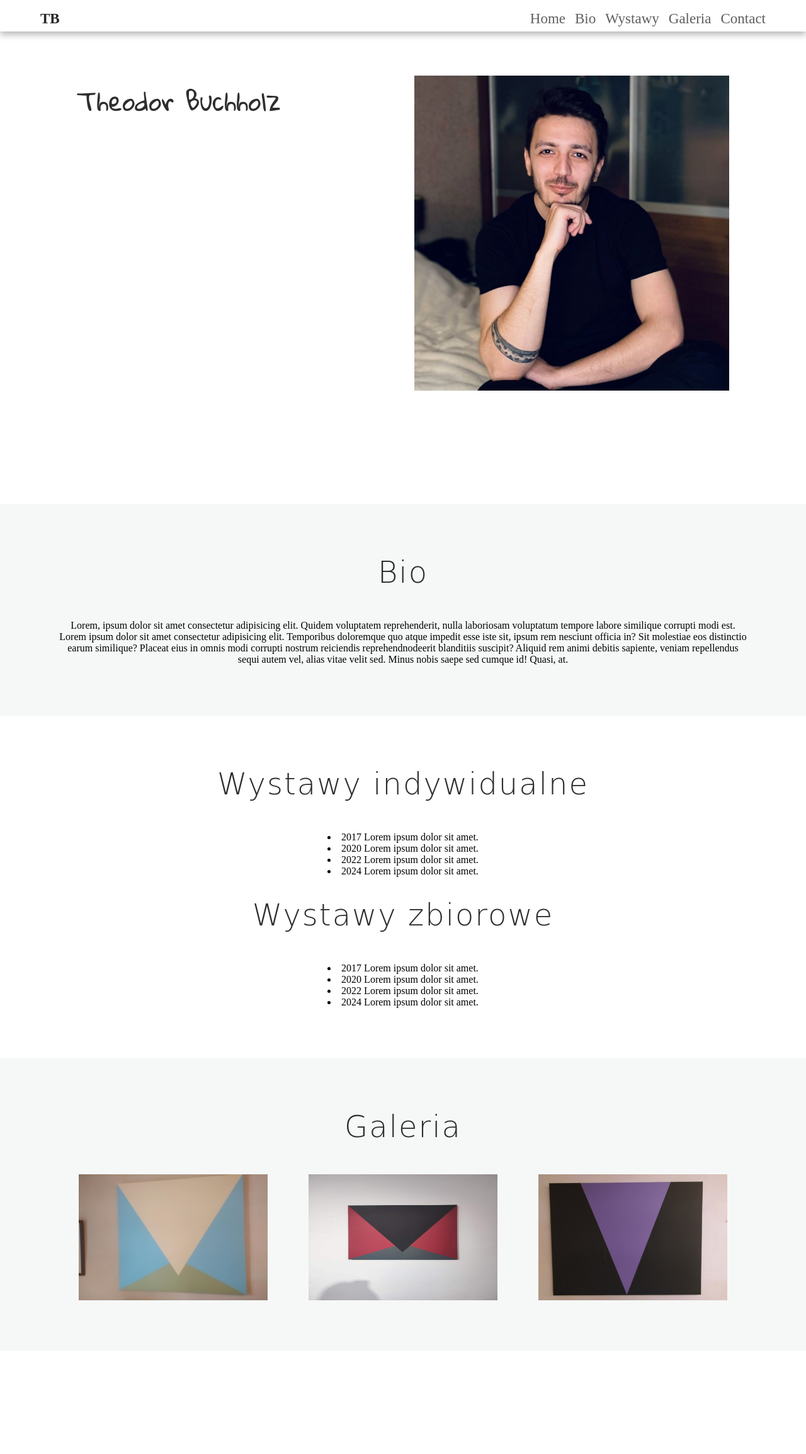
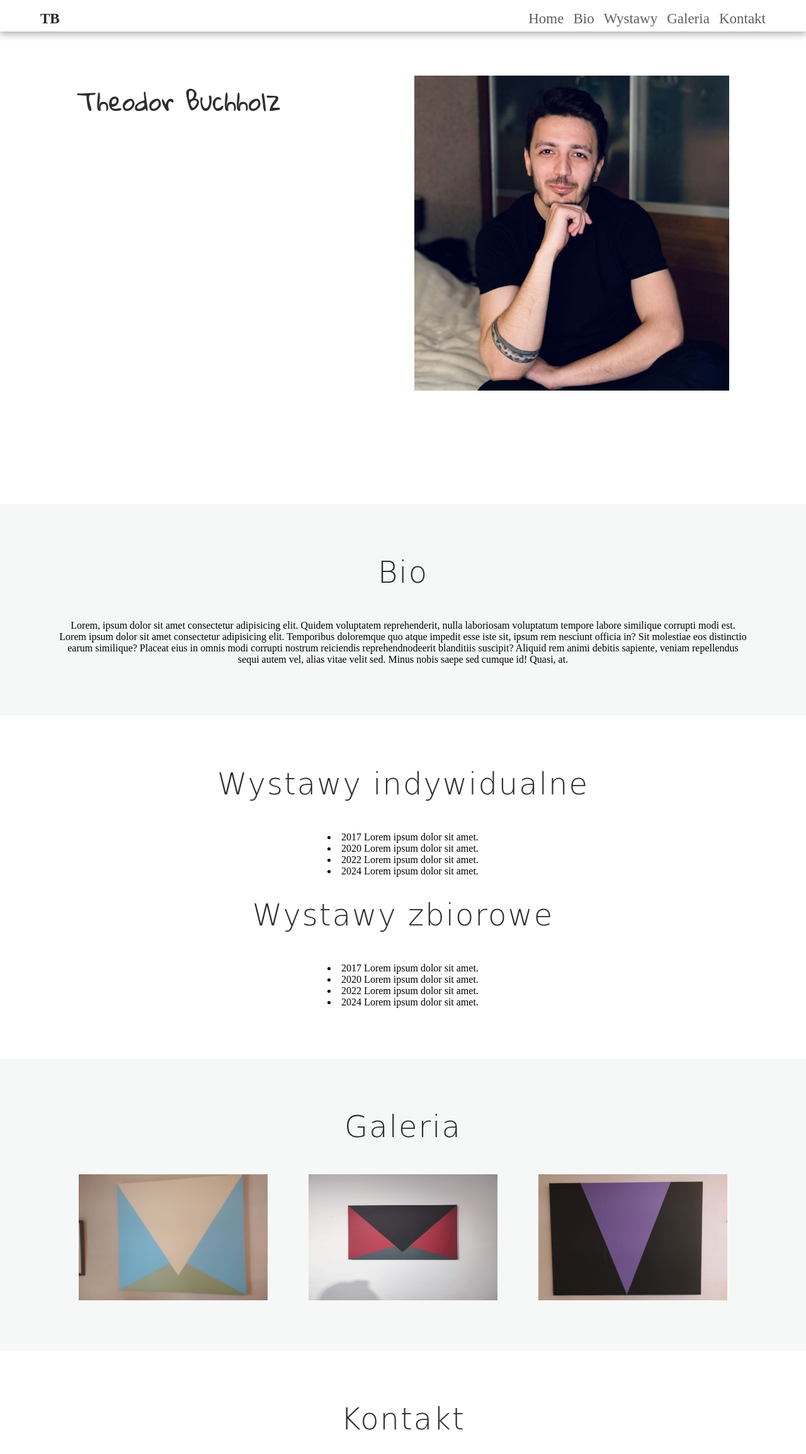
Before and after one commit to rymarczyk-tomasz/Project-Crouzen, a website: page index.html in a window 1280 px wide. Shown: the whole page at 63% size. Drawn offline with nearby package versions, Linux system fonts and the light colour scheme; a web font is replaced by a local one.

Commit message:
change contact to kontakt

```diff
--- a/index.html
+++ b/index.html
@@ -30,7 +30,7 @@
                 <li><a href="#bio">Bio</a></li>
                 <li><a href="#exhibitions">Wystawy</a></li>
                 <li><a href="#gallery">Galeria</a></li>
-                <li><a href="#contact">Contact</a></li>
+                <li><a href="#contact">Kontakt</a></li>
             </ul>
             <h1 class="logo">TB</h1>
         </div>
@@ -102,6 +102,9 @@
     </section>
 
     <section id="contact" class="contact section-padding section">
+        <h2 class="section-heading">
+            Kontakt
+        </h2>
         <div class="wrapper">
             <div class="contact__box"></div>
         </div>
```
